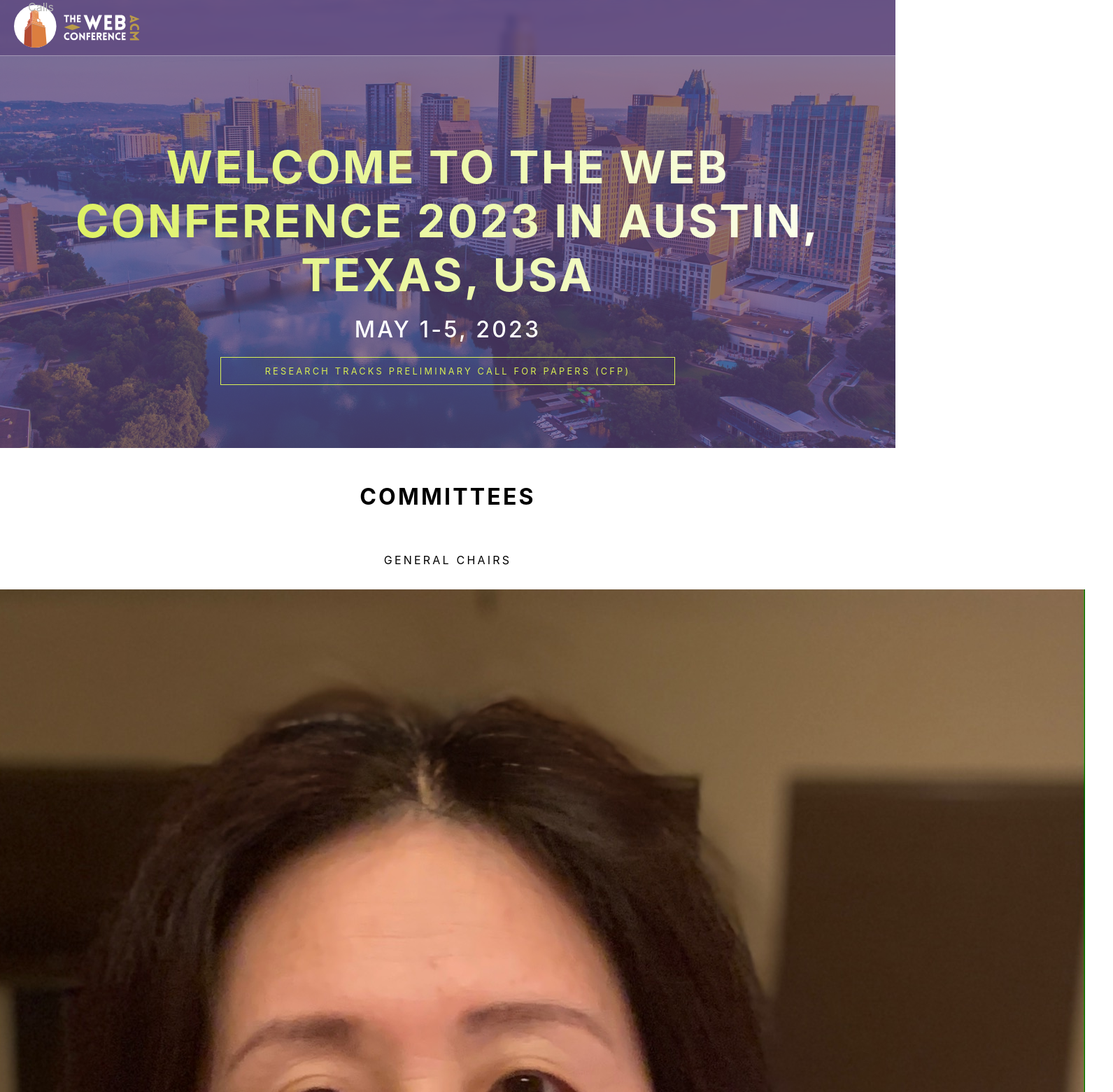
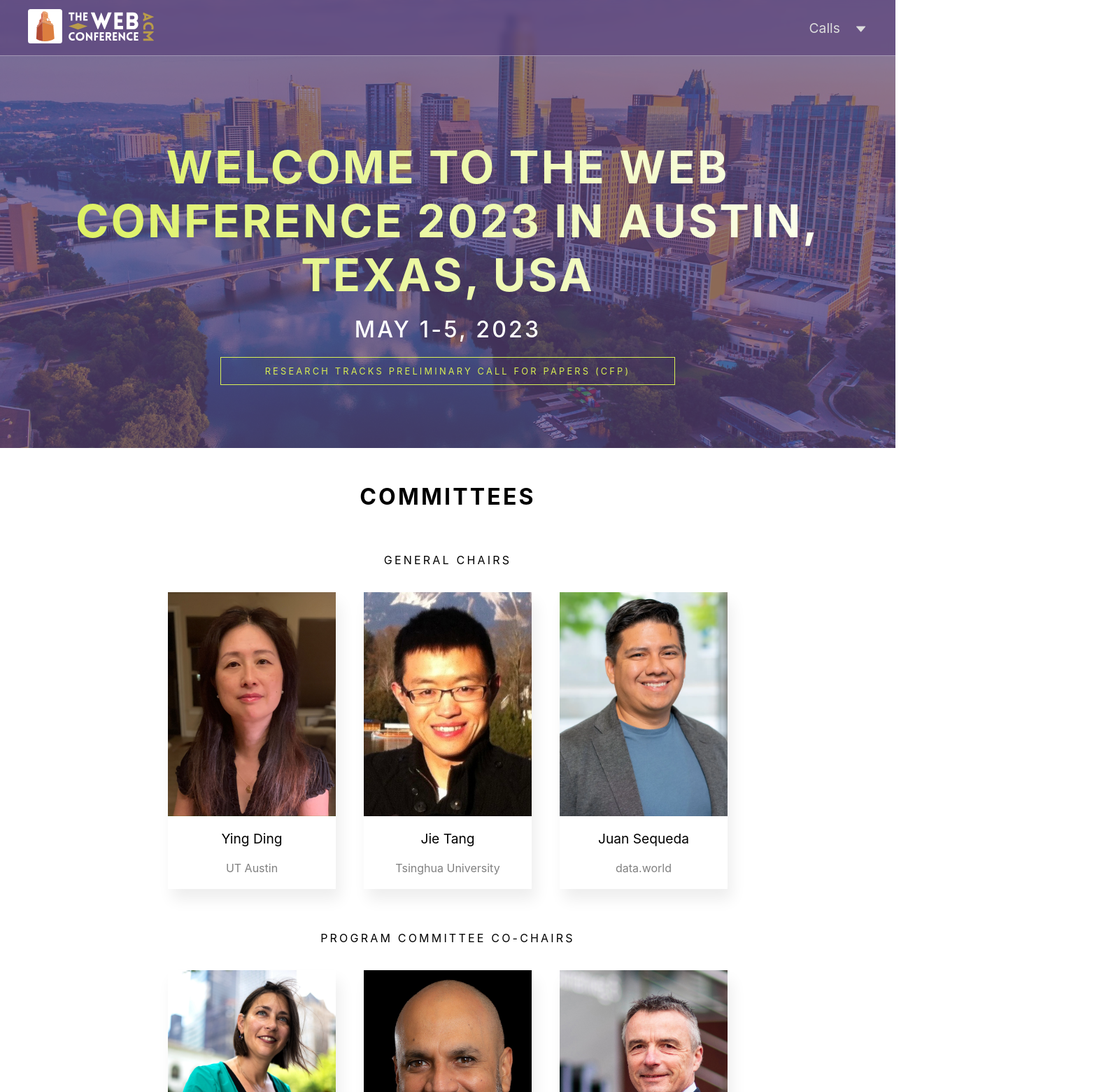
Before and after one commit to zengjilie/2023-www-conference, a Next.js app: page / in a window 1280 px wide. Shown: the top 1560 px of the page at 70% size, 1591 px wide, since content can reach past the window. Built offline with nearby package versions, Linux system fonts and the light colour scheme.

Commit message:
changed logo + header

```diff
--- a/comps/CommitteeCard/CommitteeCard.module.scss
+++ b/comps/CommitteeCard/CommitteeCard.module.scss
@@ -1,4 +1,4 @@
-.committee-card-wrapper {
+.CCWrapper {
     display: flex;
     flex-direction: column;
     align-items: center;
@@ -12,18 +12,18 @@
         box-shadow: 6px 15px 20px rgba(0, 0, 0, 0.15);
     }
 
-    &:hover .committee-card-image img {
+    &:hover .CCImage img {
         transform: scale(1.05);
     }
 
-    .committee-card-image {
+    .CCImage {
         width: 100%;
         height: 320px;
         margin: 0;
         overflow: hidden;
     }
 
-    .committee-card-image img {
+    .CCImage img {
         width: 100%;
         height: 100%;
         object-fit: cover;
@@ -31,7 +31,7 @@
         transition: transform .3s ease;
     }
 
-    .committee-card-name {
+    .CCName {
         text-transform: none;
         font-size: 1.2rem;
         margin: 10px 20px;
@@ -39,7 +39,7 @@
         text-align: center;
     }
 
-    .committee-card-affiliation {
+    .CCAffiliation {
         text-transform: none;
         color: gray;
         margin: 10px 20px;
--- a/comps/CommitteeCard/CommitteeCard.tsx
+++ b/comps/CommitteeCard/CommitteeCard.tsx
@@ -1,5 +1,5 @@
 import type { CommitteeCardType } from '../../global/types';
-import Image from 'next/image';
+import styles from './CommitteeCard.module.scss'
 
 function OrganizerCard(props: CommitteeCardType) {
 
@@ -7,17 +7,12 @@
 
     return (
         <a href={socialLink}>
-            <div className="committee-card-wrapper">
-                <figure className="committee-card-image">
+            <div className={styles.CCWrapper}>
+                <figure className={styles.CCImage}>
                     <img src={imageUrl} alt="image" />
-                    {/* <Image
-                        src={imageUrl}
-                        width="100%"
-                        height="100%"
-                    /> */}
                 </figure>
-                <span className="committee-card-name">{person}</span>
-                <span className="committee-card-affiliation">{affiliation}</span>
+                <span className={styles.CCName}>{person}</span>
+                <span className={styles.CCAffiliation}>{affiliation}</span>
 
             </div>
         </a>
--- a/comps/Footer/Footer.module.scss
+++ b/comps/Footer/Footer.module.scss
@@ -4,12 +4,12 @@
     padding: 20px;
     text-align: center;
 
-    .footer-title {
+    .footerTitle {
         color: white;
     }
 
-    .footer-social {
-        .footer-social-link {
+    .footerSocial {
+        .footerSocialLink {
             display: inline-block;
             background-color: white;
             cursor: pointer;
@@ -22,7 +22,7 @@
 
 }
 
-.footer-text {
+.footerText {
     text-align: center;
     font-size: .7rem;
 }
--- a/comps/Footer/Footer.tsx
+++ b/comps/Footer/Footer.tsx
@@ -1,19 +1,21 @@
+import styles from './Footer.module.scss';
 
 function Footer() {
   return (
     <>
-      <div className="footer">
-        <p className="footer-title">The Web Conference @ Austin</p>
-        <div className="footer-socials">
-          <a href="" className="footer-socialLink"></a>
-          <a href="" className="footer-socialLink"></a>
-          <a href="" className="footer-socialLink"></a>
-          <a href="" className="footer-socialLink"></a>
-          <a href="" className="footer-socialLink"></a>
+      <div className={styles.footer}>
+        <p className={styles.footerTitle}>The Web Conference @ Austin</p>
+        <div className={styles.footerSocial}>
+          <a href="" className={styles.footerSocialLink}></a>
+          <a href="" className={styles.footerSocialLink}></a>
+          <a href="" className={styles.footerSocialLink}></a>
+          <a href="" className={styles.footerSocialLink}></a>
+          <a href="" className={styles.footerSocialLink}></a>
+          <a href="" className={styles.footerSocialLink}></a>
         </div>
       </div>
 
-      <p className="footer-text">The Web Conference 2023 is organized by the School of Information at The University of Texas at Austin</p>
+      <p className={styles.footerText}>The Web Conference 2023 is organized by the School of Information at The University of Texas at Austin</p>
     </>
   )
 }
--- a/comps/Header/Header.module.scss
+++ b/comps/Header/Header.module.scss
@@ -1,7 +1,4 @@
 .header {
-    display: flex;
-    align-items: center;
-    justify-content: space-between;
     position: fixed;
     top: 0;
     z-index: 999;
@@ -12,45 +9,82 @@
     border-bottom: 1px solid rgba(255, 255, 255, 0.4);
     backdrop-filter: blur(5px);
 
-    .headerLogo {
-        cursor: pointer;
-    }
+    .headerWrapper {
+        max-width: 1200px;
+        height: 100%;
+        margin-left: auto;
+        margin-right: auto;
+        display: flex;
+        align-items: center;
+        justify-content: space-between;
 
-    .headerList {
-        color: rgb(183, 183, 183);
-        position: absolute;
-        top: 0;
-        left: 0;
+        .headerLogo {
+            cursor: pointer;
+        }
+
+        .headerList {
+            color: rgb(220, 220, 220);
+            display: flex;
 
 
-        ul {
-            list-style: none;
-            margin: 0;
+            .headerLevelOne {
+                position: relative;
 
+                .headerOptionOne {
+                    display: flex;
+                    align-items: center;
+                    font-size: 1.2rem;
+                    cursor: pointer;
 
-            .nav-option {
-                display: flex;
-                align-items: center;
-                width: 140px;
-                display: flex;
-                justify-content: space-between;
-                font-size: 1.2rem;
-                cursor: pointer;
-                margin: 0 10px 20px 100px;
+                    span {
+                        line-height: 80px;
+                    }
+
+                    .headerIcon {
+                        padding-top: 10px;
+                        padding-left: 20px;
+                    }
+
+                    &:hover {
+                        color: white;
+                    }
+                }
+
+                &:hover .headerLevelTwo {
+                    display: flex;
+                }
 
                 &:hover {
                     color: white;
                 }
 
-                svg {
-                    width: 1.8rem;
-                    height: 1.8rem;
+                .headerLevelTwo {
+                    display:none;
+                    flex-direction: column;
+                    background-color:white;
+                    color: black;
+                    position: absolute;
+                    top: 80px;
+                    left: 0;
+                    border-radius: .2rem;
+                    backdrop-filter: blur(5px);
+                    border: 1px solid rgba(255, 255, 255, 0.4);
+
+                    .headerOptionTwo {
+                        cursor: pointer;
+                        white-space: nowrap;
+                        padding: 10px;
+                        border-radius: .2rem;
+
+                        &:hover {
+                            background: rgb(232, 232, 232);
+                        }
+                    }
+
                 }
             }
+
+            //
         }
     }
 }
-
-.hidden {
-    display: none;
-}
--- a/comps/Header/Header.tsx
+++ b/comps/Header/Header.tsx
@@ -1,34 +1,57 @@
 import { useState } from 'react';
 import { HiOutlineX, HiOutlineMenuAlt3, HiChevronRight } from 'react-icons/hi';
+import { AiFillCaretDown } from 'react-icons/ai';
+
 import styles from './Header.module.scss';
 
 function Header() {
-    const [showNav, setShowNav] = useState(false);
 
     return (
-        <>
-            <nav className={styles.header}>
+        <div className={styles.header}>
+            <nav className={styles.headerWrapper}>
                 <a href='./index.html'>
                     <div className={styles.headerLogo}>
-                        <img src="../../www-logo.svg" alt="" width={180} />
+                        <img src="../../www-logo2.svg" alt="" width={180} />
                     </div>
                 </a>
 
                 <nav className={styles.headerList}>
-                    <ul >
-                        <li>
+                    <ul className={styles.headerLevelOne}>
+                        <li className={styles.headerOptionOne}>
                             <span>Calls</span>
-                            <ul>
-                                <li></li>
-                            </ul>
+                            <div className={styles.headerIcon}>
+                                <AiFillCaretDown />
+                            </div>
                         </li>
+
+                        <ul className={styles.headerLevelTwo}>
+                            <a href='./research-track.html' className={styles.headerOptionTwo}>
+                                Research Tracks
+                            </a>
+                        </ul>
                     </ul>
+
+                    {/* <ul className={styles.headerLevelOne}>
+                        <li className={styles.headerOption}>
+                            <span>Calls</span>
+                        </li>
+
+                        <ul className={styles.headerLevelTwo}>
+                            <li className={styles.headerOption}>
+                                <span>Research Tracks</span>
+                            </li>
+                        </ul>
+                    </ul> */}
+
                 </nav>
 
+                {/* <div className={styles.menuIcon}>
+                <HiOutlineMenuAlt3/>
+            </div> */}
 
-
+                {/* <nav className={styles.header}></nav> */}
             </nav>
-        </>
+        </div>
     )
 }
 
--- a/pages/index.tsx
+++ b/pages/index.tsx
@@ -102,7 +102,7 @@
 
 				<p className="t2">Proceedings Chairs</p>
 				<div className="committee-section">
-					<CommitteeCard imageUrl="./images/committee/Filip Ilievski.jpeg" person="Filip Ilievski" affiliation="ISI/USC" socialLink="https://usc-isi-i2.github.io/ilievski/" />
+					<CommitteeCard imageUrl="./images/committee/Filip Ilievski.jpeg" person="Filip Ilievski" affiliation="USC/ISI" socialLink="https://usc-isi-i2.github.io/ilievski/" />
 					<CommitteeCard imageUrl="./images/committee/Daniel Garijo.jpeg" person="Daniel Garijo" affiliation="UPM" socialLink="https://dgarijo.com/" />
 					<CommitteeCard imageUrl="./images/committee/Lionel Medini.jpeg" person="Lionel Medini" affiliation="U Lyon 1" socialLink="https://perso.liris.cnrs.fr/lionel.medini/" />
 				</div>
--- a/styles/globals.scss
+++ b/styles/globals.scss
@@ -18,3 +18,9 @@
 * {
   box-sizing: border-box;
 }
+
+ul {
+  list-style: none;
+  margin: 0;
+  padding:0;
+}
```
Also changed, not shown: public/images/committee/Filip Ilievski.jpeg, public/www-logo2.svg (added).
